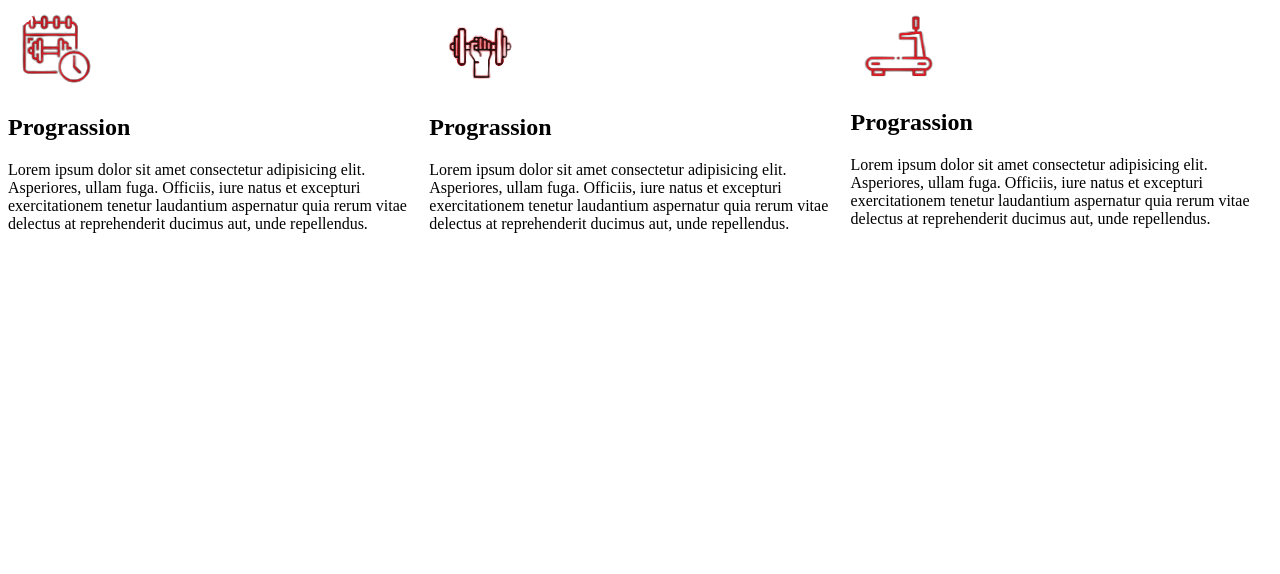
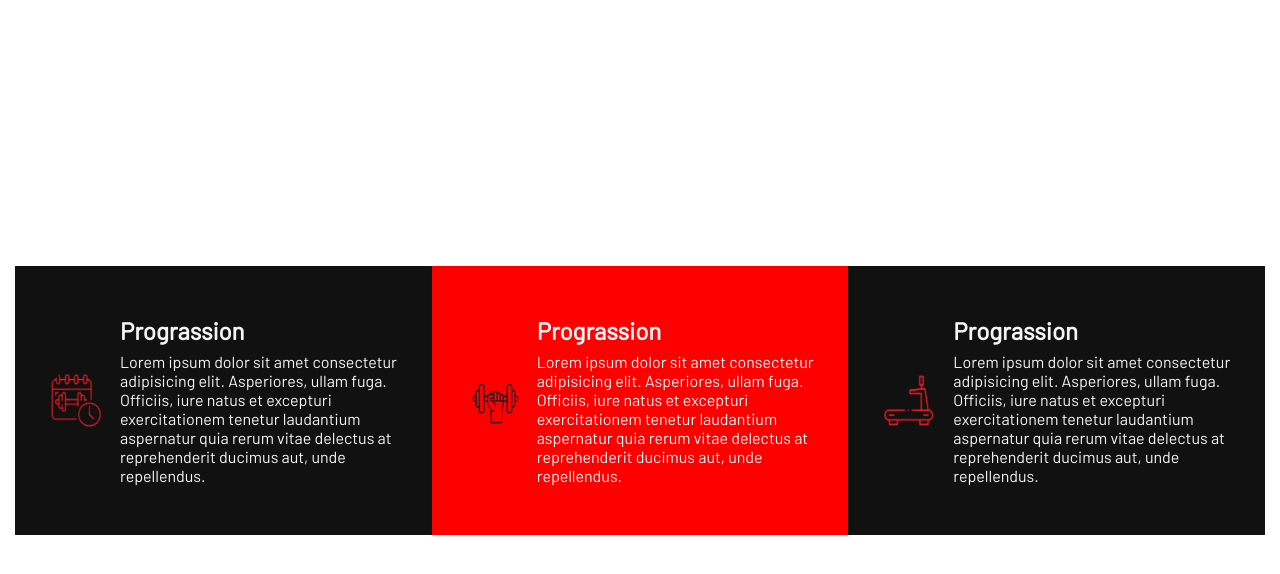
Before and after one commit to DS-Popeye/WEB-Lab, a plain HTML site: page index.html in a window 1280 px wide. Drawn offline with Linux system fonts and the light colour scheme.

Commit message:
Update style.css

```diff
--- a/style.css
+++ b/style.css
@@ -1,46 +1,45 @@
-.column {
-    float: left;
-    width: 33.33%;
+@import url('https://fonts.googleapis.com/css2?family=Barlow&display=swap');
 
-  }
-
-  .row:after {
-    content: "";
-    display: table;
-    clear: both;
-    height: 50%;
-  }
-
-.border{
-    border:3px;
-    border-style:solid;
-    border-color:#f6f3f3;
-    padding: 1em;"
+* {
+    margin: 0;
+    padding: 0;
+    box-sizing: border-box;
+    font-family: 'Barlow', sans-serif;
 }
 
-.black-column{
-    background-color: black;
-}
-
-.image{
+section {
+    height: 100vh;
     display: flex;
     justify-content: center;
     align-items: center;
-    height: 230px;
 }
 
-.text{
-    color: #f6f3f3;
-    text-align: left;
+.conteinar {
+    display: flex;
+    margin: 0 15px;
 }
 
-.red-column{
+.column {
+    display: flex;
+    align-items: center;
+    background-color: #111111;
+    color: whitesmoke;
+    padding: 50px 25px;
+}
+
+.red {
     background-color: red;
 }
 
-.image2{
-    display: flex;
-    justify-content: center;
-    align-items: center;
-    height: 300px;
+.column h1 {
+    margin-bottom: 7px;
 }
+
+.column img {
+    width: 65px;
+    height: 65px;
+}
+
+.details {
+    margin-left: 15px;
+}
```
